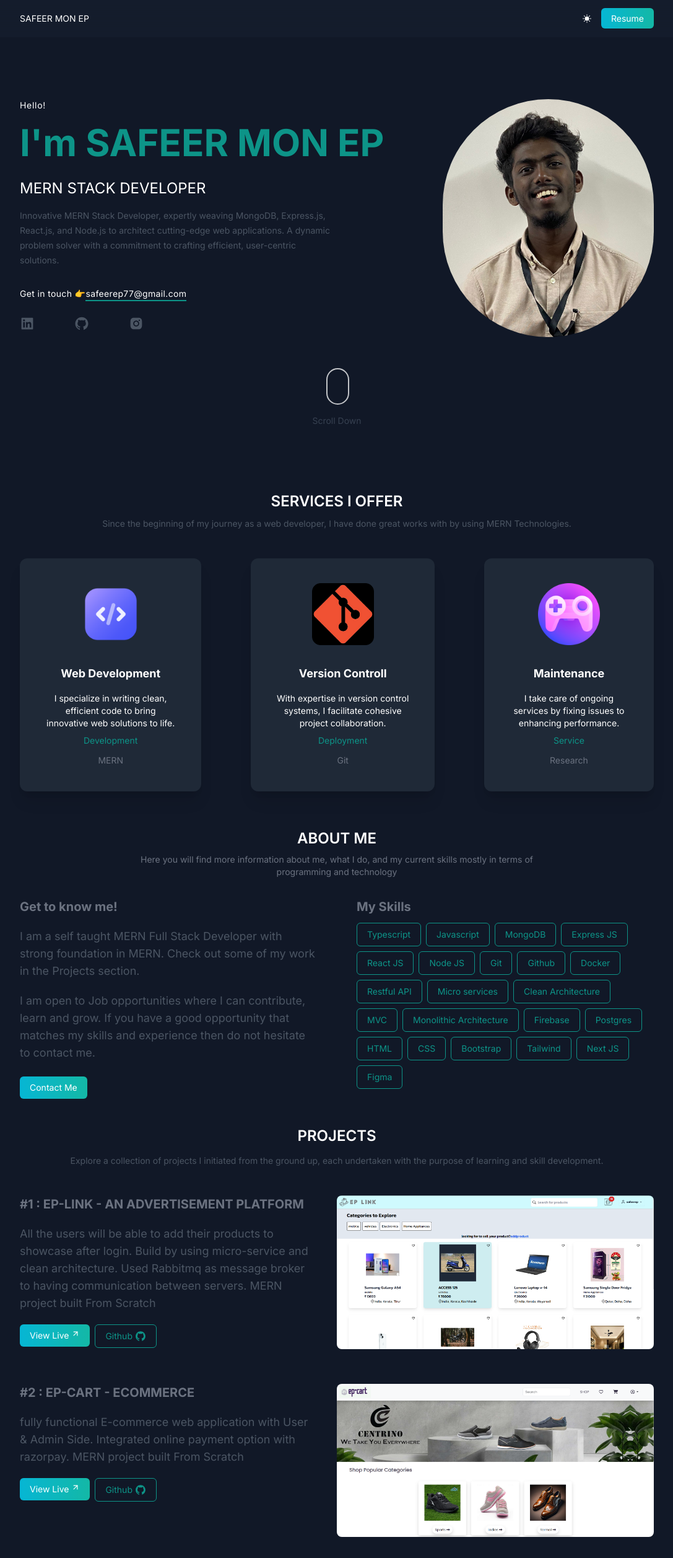
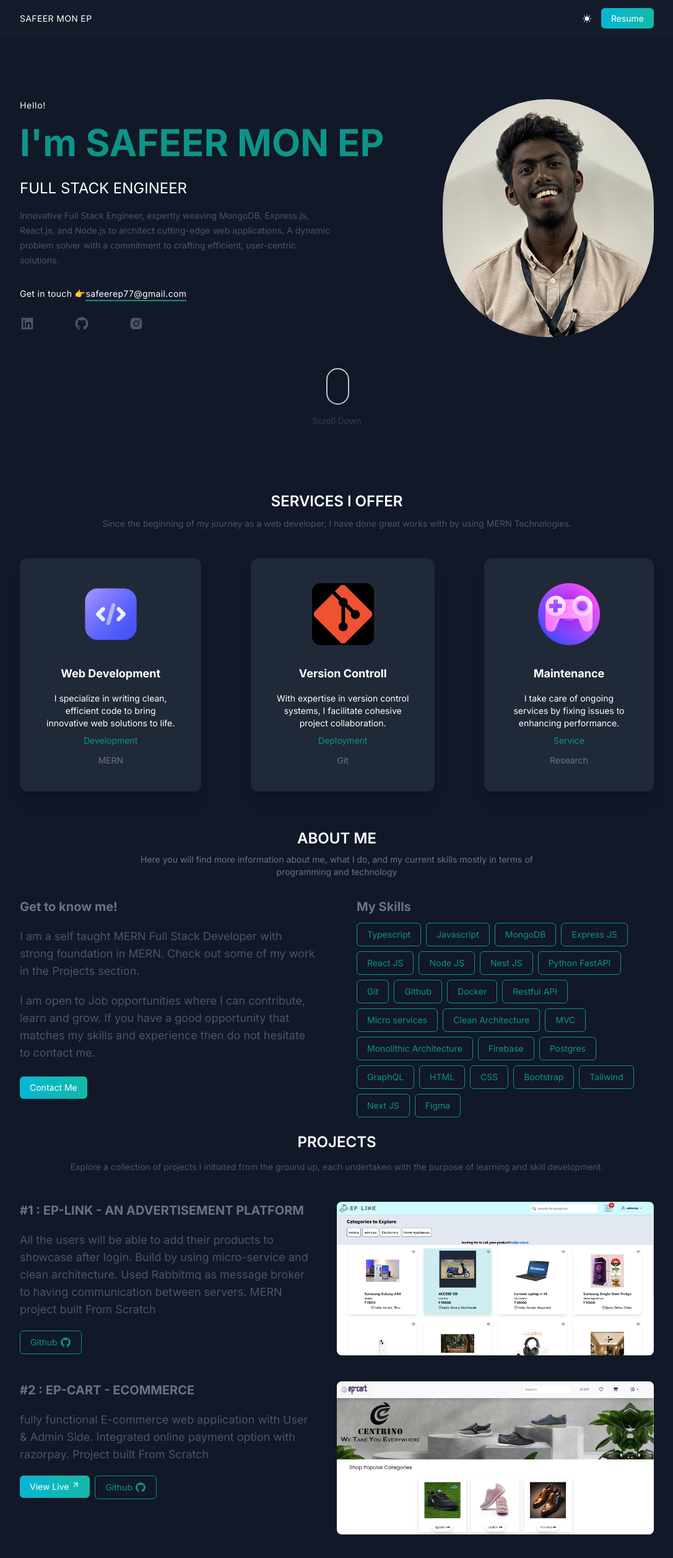
Before and after one commit to safeerep/latest-portfolio-with-nextjs, a Next.js app: page / in a window 1280 px wide. Shown: the top 2514 px of the page at 62% size, without its empty margins (96-1183 px from the left). Built offline with nearby package versions, Linux system fonts and the light colour scheme.

Commit message:
feat: updates in layout and live projects

```diff
--- a/src/app/components/Banner.tsx
+++ b/src/app/components/Banner.tsx
@@ -21,9 +21,9 @@ const Banner: React.FC<any> = ({ darkModeOn}: { darkModeOn: boolean}) => {
                     </p>
                     <p className="text-xs lg:text-sm inline-flex my-6 tracking-wide">
                         Get in touch 👉
-                        <span className="border-b-2 border-teal-600">
+                        <a href='mailto:safeerep77@gmail.com' className="border-b-2 border-teal-600">
                             { EMAIL }
-                        </span>
+                        </a>
                     </p>
                     <div className="flex text-2xl justify-between lg:justify-normal lg:gap-16 text-gray-600 lg:mb-10">
                         <SocialMediaIcons />
--- a/src/app/components/MyForm.tsx
+++ b/src/app/components/MyForm.tsx
@@ -101,7 +101,8 @@ const MyForm: React.FC = () => {
 
       <form
         id="gform"
-        className="lg:w-2/4 bg-slate-700 mx-auto mt-5 px-5 lg:px-16 rounded"
+        // bg-slate-700
+        className="lg:w-2/4 border border-black  mx-auto mt-5 px-5 lg:px-16 rounded"
         method="POST"
         action="https://script.google.com/macros/s/AKfycbxSneugaxgUUhKO0ZKqekwqJCT0l3-h-jtDmjpb1PlKSbWEHacb-Nxw4sOelgSMNYSi/exec"
         onSubmit={handleSubmit}
--- a/src/app/components/Navbar.tsx
+++ b/src/app/components/Navbar.tsx
@@ -13,7 +13,9 @@ const Navbar: React.FC<any> = ({ darkModeOn, setDarkMode }: { darkModeOn: boolea
 
     return (
         <nav className="px-10 lg:px-32 py-5 mb-5 flex justify-between fixed bg-slate-800 w-full backdrop-filter backdrop-blur-lg bg-opacity-30 z-10">
-            <h1 className="">{NAME}</h1>
+            <a href='/#'>
+            <h1 className="hover:text-cyan-300 cursor-pointer tracking-wide">{NAME}</h1>
+            </a>
             <ul className="flex items-center">
                 <li className="cursor-pointer">
                     {!darkModeOn ? (
--- a/src/app/components/ProjectSession.tsx
+++ b/src/app/components/ProjectSession.tsx
@@ -20,14 +20,18 @@ const ProjectSession: React.FC = () => {
               </h2>
               <p className="project-p">{project.description}</p>
               <div className="flex gap-2">
+                {
+                    project?.liveLink && (
                       <a
                         className="mb-5 flex w-fit button-style"
-                                    href={project.liveLink}
+                        href={project?.liveLink}
                         target="_blank"
                       >
                         view live
                         <FiArrowUpRight className="ml-1" />
                       </a>
+                    )
+                }
                 <a
                   href={project.gitLink}
                   target="_blank"
@@ -45,8 +49,9 @@ const ProjectSession: React.FC = () => {
                 alt="ecampus project"
                 className="project-img"
               />
+              {project?.liveLink && (
                 <a
-                                href={project.liveLink}
+                  href={project?.liveLink}
                   target="_blank"
                   className="hidden absolute top-0 group-hover:flex  items-center justify-center w-full h-full bg-gray-500 rounded-md bg-opacity-25"
                 >
@@ -55,6 +60,7 @@ const ProjectSession: React.FC = () => {
                     <FiArrowUpRight className="ml-1" />
                   </div>
                 </a>
+              )}
             </div>
           </div>
         );
--- a/src/app/constants/index.ts
+++ b/src/app/constants/index.ts
@@ -1,14 +1,19 @@
-export const NAME = "SAFEER MON EP"
-export const EMAIL = "safeerep77@gmail.com"
-export const ROLE = "MERN STACK DEVELOPER"
-export const GITHUB_PROFILE = "https://github.com/safeerep"
-export const LINKEDIN_PROFILE = "https://www.linkedin.com/in/safeer-ep/"
-export const INSTAGRAM_PROFILE = "https://www.instagram.com/safeer_ep"
-export const FORM_ACTION = "https://script.google.com/macros/s/AKfycbxSneugaxgUUhKO0ZKqekwqJCT0l3-h-jtDmjpb1PlKSbWEHacb-Nxw4sOelgSMNYSi/exec"
-export const SHORT_DESCRIPTION = "Innovative MERN Stack Developer, expertly weaving MongoDB, Express.js, React.js, and Node.js to architect cutting-edge web applications. A dynamic problem solver with a commitment to crafting efficient, user-centric solutions."
-export const WELCOME_TO_CONNECT_MESSAGE = "Feel free to Contact me by submitting the form below and I will get back to you as soon as possible"
-export const READY_TO_CONNECT_MESSAGE = "I am open to Job opportunities where I can contribute, learn and grow. If you have a good opportunity that matches my skills and experience then do not hesitate to contact me."
-export const SHORT_EXPLANATION_ABOUT_PROJECT = "Explore a collection of projects I initiated from the ground up, each undertaken with the purpose of learning and skill development."
+export const NAME = "SAFEER MON EP";
+export const EMAIL = "safeerep77@gmail.com";
+export const ROLE = "FULL STACK ENGINEER";
+export const GITHUB_PROFILE = "https://github.com/safeerep";
+export const LINKEDIN_PROFILE = "https://www.linkedin.com/in/safeer-ep/";
+export const INSTAGRAM_PROFILE = "https://www.instagram.com/safeer_ep";
+export const FORM_ACTION =
+  "https://script.google.com/macros/s/AKfycbxSneugaxgUUhKO0ZKqekwqJCT0l3-h-jtDmjpb1PlKSbWEHacb-Nxw4sOelgSMNYSi/exec";
+export const SHORT_DESCRIPTION =
+  "Innovative Full Stack Engineer, expertly weaving MongoDB, Express.js, React.js, and Node.js to architect cutting-edge web applications. A dynamic problem solver with a commitment to crafting efficient, user-centric solutions.";
+export const WELCOME_TO_CONNECT_MESSAGE =
+  "Feel free to Contact me by submitting the form below and I will get back to you as soon as possible";
+export const READY_TO_CONNECT_MESSAGE =
+  "I am open to Job opportunities where I can contribute, learn and grow. If you have a good opportunity that matches my skills and experience then do not hesitate to contact me.";
+export const SHORT_EXPLANATION_ABOUT_PROJECT =
+  "Explore a collection of projects I initiated from the ground up, each undertaken with the purpose of learning and skill development.";
 
 // SKILLS
 export const SKILLS = [
@@ -18,6 +23,8 @@ export const SKILLS = [
   "Express JS",
   "React JS",
   "Node JS",
+  "Nest JS",
+  "Python FastAPI",
   "Git",
   "Github",
   "Docker",
@@ -28,13 +35,14 @@ export const SKILLS = [
   "Monolithic Architecture",
   "Firebase",
   "Postgres",
+  "GraphQL",
   "HTML",
   "CSS",
   "Bootstrap",
   "Tailwind",
   "Next JS",
   "Figma",
-]
+];
 
 // MAIN SERVICES - MAXIMUM 3
 import Code from "../img/code.png";
@@ -44,98 +52,93 @@ export const SERVICES = [
   {
     name: "Web Development",
     image: Code,
-        description: "I specialize in writing clean, efficient code to bring innovative web solutions to life.",
+    description:
+      "I specialize in writing clean, efficient code to bring innovative web solutions to life.",
     category: "Development",
-        by: "MERN"
+    by: "MERN",
   },
   {
     name: "Version Controll",
     image: VersionControll,
-        description: "With expertise in version control systems, I facilitate cohesive project collaboration.",
+    description:
+      "With expertise in version control systems, I facilitate cohesive project collaboration.",
     category: "Deployment",
-        by: "Git"
+    by: "Git",
   },
   {
     name: "Maintenance",
     image: Play,
-        description: "I take care of ongoing services by fixing issues to enhancing performance.",
+    description:
+      "I take care of ongoing services by fixing issues to enhancing performance.",
     category: "Service",
-        by: "Research"
+    by: "Research",
   },
-]
+];
 
 // PROJECTS
 import Olx from "../img/olx.png";
 import Netflix from "../img/netflix.png";
-import EpCart from "../img/ep-cart.png"
-import EpLink from "../img/ep-link.png"
+import EpCart from "../img/ep-cart.png";
+import EpLink from "../img/ep-link.png";
 export const PROJECTS = [
   {
-        title:
-            "EP-LINK - AN ADVERTISEMENT PLATFORM",
-        description:
-            `All the users will be able to add their products to showcase after login.
+    title: "EP-LINK - AN ADVERTISEMENT PLATFORM",
+    description: `All the users will be able to add their products to showcase after login.
             Build by using micro-service and clean architecture.
             Used Rabbitmq as message broker to having communication between servers.
             MERN project built From Scratch`,
-        liveLink:
-            "https://ep-link.vercel.app/",
-        gitLink:
-            "https://github.com/safeerep/ep-link-an-advertisement-platform",
+    // liveLink: "https://ep-link.vercel.app/",
+    gitLink: "https://github.com/safeerep/ep-link-an-advertisement-platform",
     img: EpLink,
   },
   {
-        title:
-            "EP-CART - ECOMMERCE",
-        description:
-            `fully functional E-commerce web application with User & Admin Side.
+    title: "EP-CART - ECOMMERCE",
+    description: `fully functional E-commerce web application with User & Admin Side.
             Integrated online payment option with razorpay.
-            MERN project built From Scratch`,
-        liveLink:
-            "https://ep-cart.onrender.com/",
+            Project built From Scratch`,
+    liveLink: "https://ep-cart.onrender.com/",
     gitLink:
       "https://github.com/safeerep/ep-cart-ecommerce-with-node-express-mongodb",
     img: EpCart,
   },
   {
-        title:
-            "OLX",
-        description:
-            `Just a clone of OLX built using React.
+    title: "OLX",
+    description: `Just a clone of OLX built using React.
             Every loggined users can add their product's images with details to adveritse.
             Using Firebase to having authentication and authorization`,
-        liveLink:
-            "https://olx-with-react-and-firebase.onrender.com/",
-        gitLink:
-            "https://github.com/safeerep/olx-with-react-and-firebase",
+    liveLink: "https://olx-with-react-and-firebase.onrender.com/",
+    gitLink: "https://github.com/safeerep/olx-with-react-and-firebase",
     img: Olx,
   },
   {
-        title:
-            "Netflix",
+    title: "Netflix",
     description:
       "Just a clone of Netflix built using React. I have used the TMBD api for fetching the films in this website. Films can be dynamically loaded.",
-        liveLink:
-            "https://netflix-clone-with-react-and-tailwind.onrender.com/",
+    liveLink: "https://netflix-clone-with-react-and-tailwind.onrender.com/",
     gitLink:
       "https://github.com/safeerep/netflix-clone-with-react-and-tailwind",
     img: Netflix,
   },
+  {
+    title: "EP-CARE - HOSPITAL MANAGEMENT",
+    description: `An application which will be useful for computerizing all the details regarding patients and hospital's management.
+        Building by using micro-service pattern. Using React for front-end. Currently this project contains landing page only.
+        MERN project building From Scratch`,
+    liveLink: "https://ep-care.onrender.com/",
+    gitLink: "https://github.com/safeerep/ep-care",
+    img: EpCare,
+  },
 ];
 
 // ONGOING-PROJECT
-import EpCare from "../img/ep-care.png"
+import EpCare from "../img/ep-care.png";
 
 export const ONGOING_PROJECT = {
-    title:
-        "EP-CARE - HOSPITAL MANAGEMENT",
-    description:
-        `An application which will be useful for computerizing all the details regarding patients and hospital's management.
+  title: "EP-CARE - HOSPITAL MANAGEMENT",
+  description: `An application which will be useful for computerizing all the details regarding patients and hospital's management.
         Building by using micro-service pattern. Using React for front-end and Nestjs will use for building backend.
         MERN project building From Scratch`,
-    liveLink:
-        "https://ep-care.onrender.com/",
-    gitLink:
-        "https://github.com/safeerep/ep-care",
+  liveLink: "https://ep-care.onrender.com/",
+  gitLink: "https://github.com/safeerep/ep-care",
   img: EpCare,
 };
--- a/src/app/page.tsx
+++ b/src/app/page.tsx
@@ -23,7 +23,7 @@ export default function Home() {
         <Services />
         <AboutMe />
         <ProjectSession />
-        <OngoingProject />
+        {/* <OngoingProject /> */}
         <Contact />
         <Footer />
       </main>
```
Lines whose indentation alone changed are shown as unchanged.
